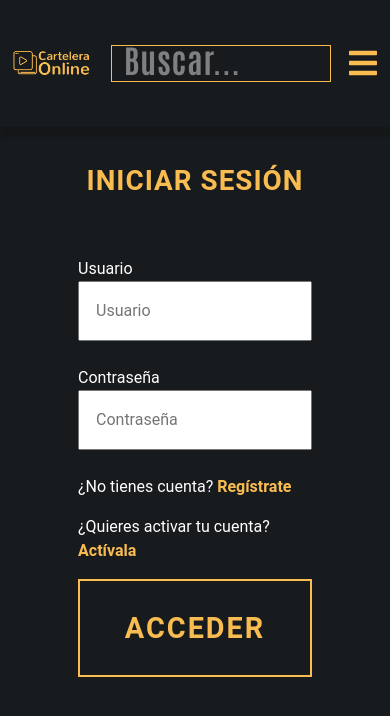
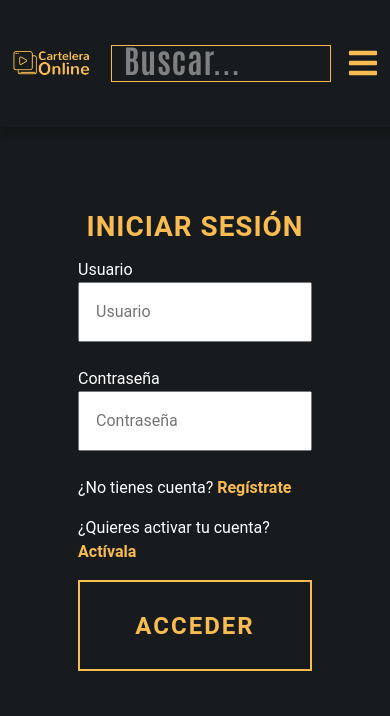
Before and after one commit to digl7/proyecto-final, a React (Create React App) app in the folder front/: page /login in a window 390 px wide. Shown: the top 716 px of the page. Built offline with nearby package versions, Linux system fonts and the light colour scheme.

Commit message:
no message

```diff
--- a/front/src/Login/login.css
+++ b/front/src/Login/login.css
@@ -180,6 +180,11 @@
 
 }
 
+@media (max-height: 852px){
+    .info h1{
+        margin-bottom: 15px;
+    }
+}
 
 @media (min-width: 481px) and (max-width: 767px) {
     .login-block{
@@ -208,11 +213,13 @@
         display: none;
     }
     .login-block .info{
-        height: 78%;
+        height: 85%;
         border: none;
     }
     .login-block .info form{
         width: 100%;
     }
-
+    .form-container button {
+        font-size: 1.5rem;
+    }
 }
```
Also changed, not shown: 1 other file (tests, documents, lock files or other folders).
